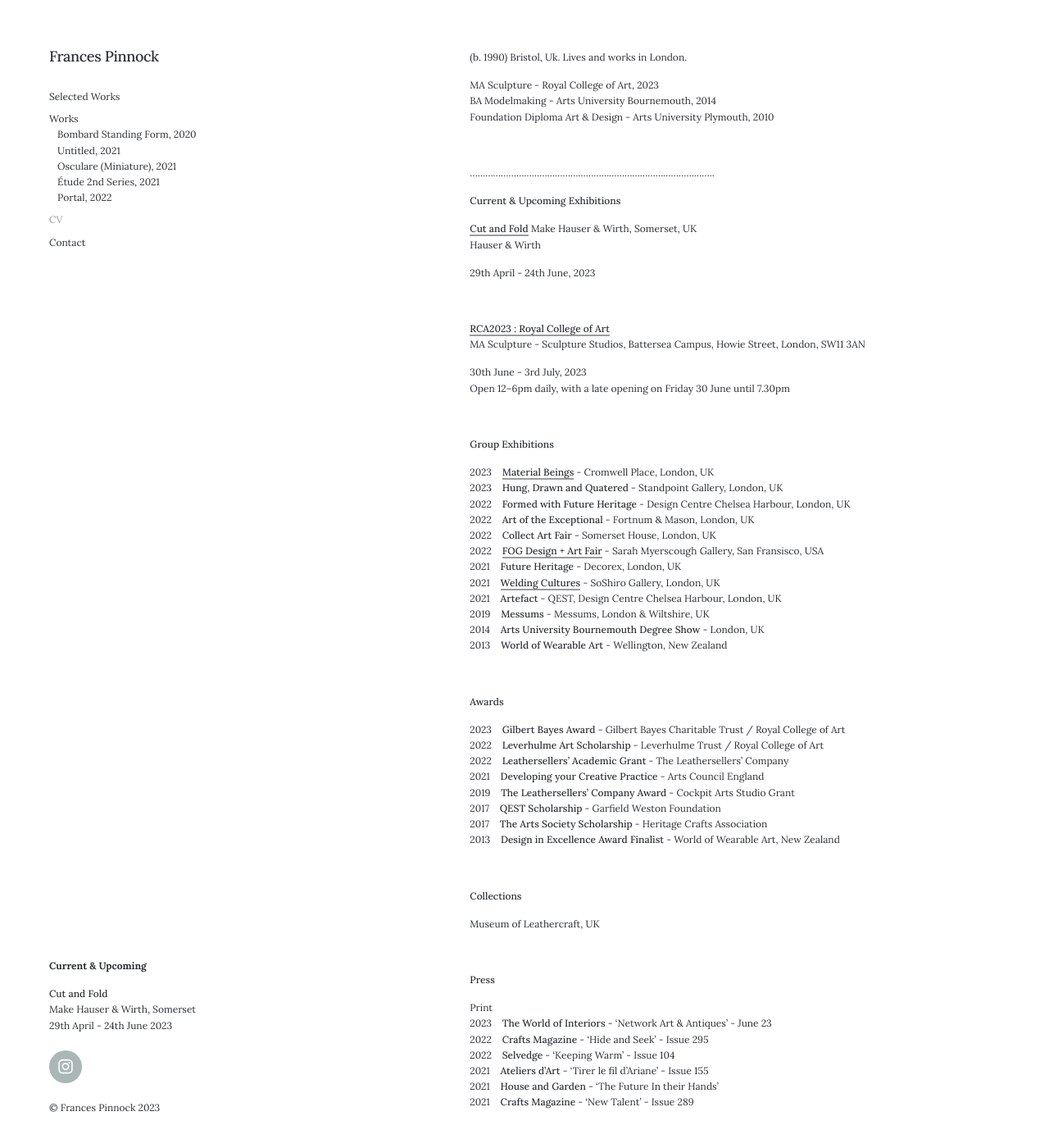
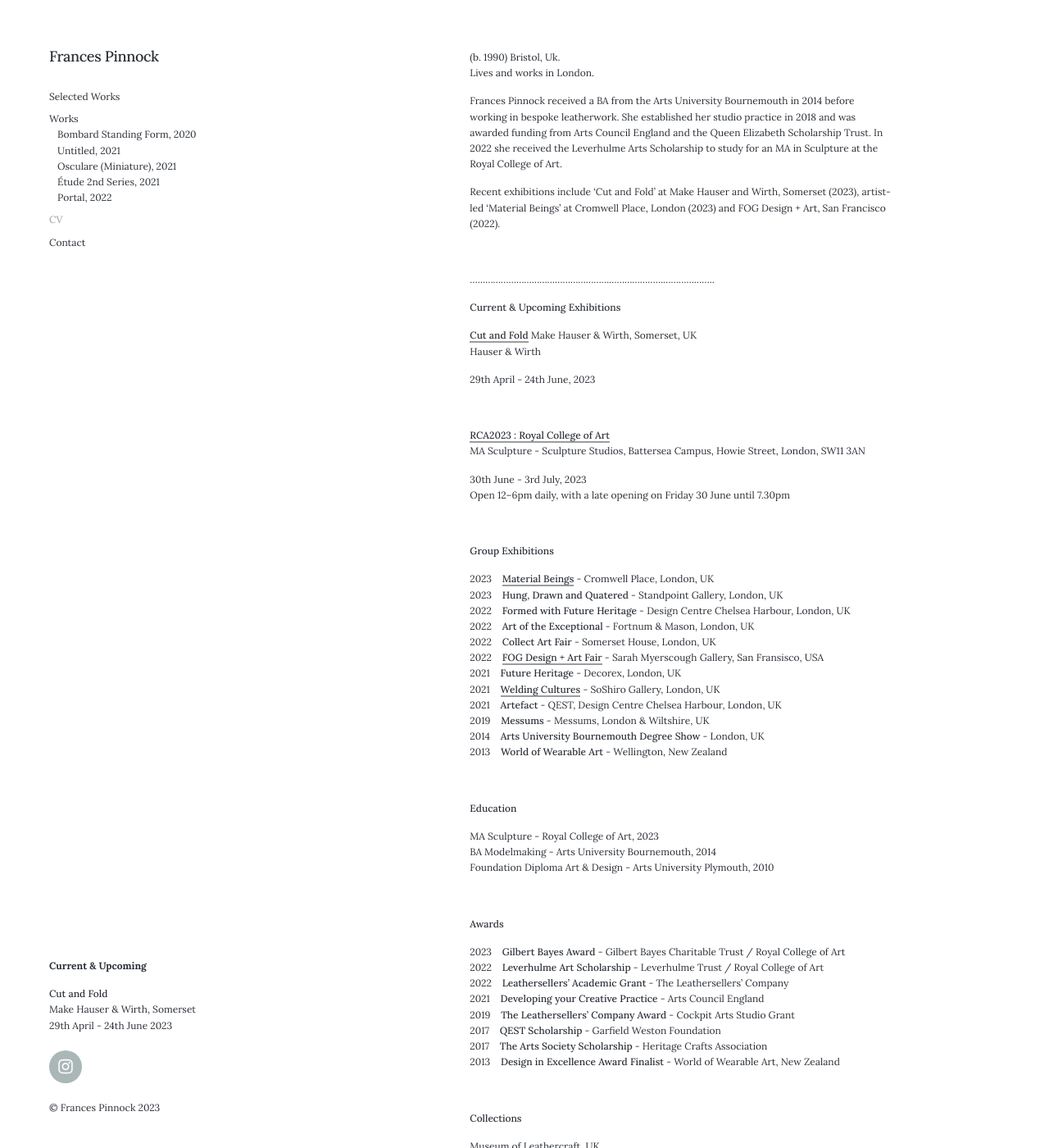
Before and after one commit to francespinnock/francespinnock.github.io, a Jekyll site: the page built from _pages/cv.md, in a window 1280 px wide and 1400 px high. Shown: the whole window at 82% size. Built offline with Jekyll 4.4.1, drawn with Linux system fonts in a browser that asks for light colours; nearby versions of some CDN libraries.

Commit message:
Update cv.md

```diff
--- a/_pages/cv.md
+++ b/_pages/cv.md
@@ -7,10 +7,9 @@ description: About Frances Pinnock
 (b. 1990) Bristol, Uk.
 Lives and works in London.
 
+Frances Pinnock received a BA from the Arts University Bournemouth in 2014 before working in bespoke leatherwork. She established her studio practice in 2018 and was awarded funding from Arts Council England and the Queen Elizabeth Scholarship Trust. In 2022 she received the Leverhulme Arts Scholarship to study for an MA in Sculpture at the Royal College of Art.
 
-MA Sculpture - Royal College of Art, 2023
-BA Modelmaking - Arts University Bournemouth, 2014
-Foundation Diploma Art & Design - Arts University Plymouth, 2010
+Recent exhibitions include ‘Cut and Fold’ at Make Hauser and Wirth, Somerset (2023), artist-led  ‘Material Beings’ at Cromwell Place, London (2023) and FOG Design + Art, San Francisco (2022).
 
 
 
@@ -39,8 +38,6 @@ Open 12–6pm daily, with a late opening on Friday 30 June until 7.30pm
 <br />
 
 
-
-
 **Group Exhibitions**
 
 2023&nbsp;&nbsp;&nbsp; **[Material Beings](https://www.forest-and-found.com/material-beings)** - Cromwell Place, London, UK
@@ -55,6 +52,15 @@ Open 12–6pm daily, with a late opening on Friday 30 June until 7.30pm
 2019&nbsp;&nbsp;&nbsp; **Messums** - Messums, London & Wiltshire, UK
 2014&nbsp;&nbsp;&nbsp; **Arts University Bournemouth Degree Show** - London, UK
 2013&nbsp;&nbsp;&nbsp; **World of Wearable Art** - Wellington, New Zealand
+
+<br />
+
+
+**Education**
+
+MA Sculpture - Royal College of Art, 2023
+BA Modelmaking - Arts University Bournemouth, 2014
+Foundation Diploma Art & Design - Arts University Plymouth, 2010
 
 <br />
 
@@ -82,7 +88,6 @@ Museum of Leathercraft, UK
 
 **Press**
 
-
 Print
 2023&nbsp;&nbsp;&nbsp; **The World of Interiors** - 'Network Art & Antiques' - June 23
 2022&nbsp;&nbsp;&nbsp; **Crafts Magazine** - 'Hide and Seek' - Issue 295
```
